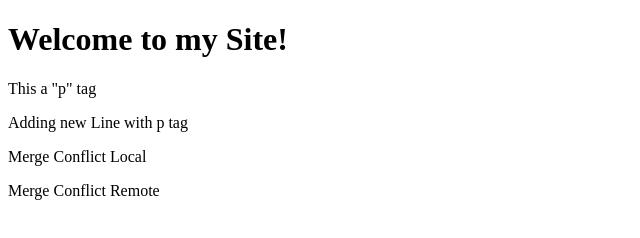
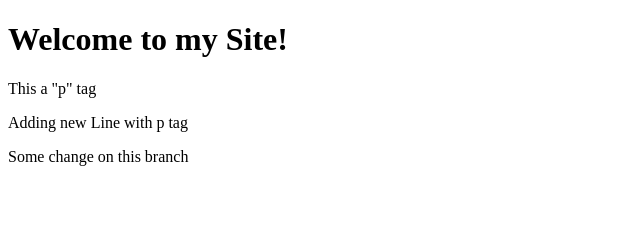
Before and after one commit to Kreyno93/vscode-git-terminal, a plain HTML site: page index.html in a window 1280 px wide. Shown: the whole page, without its empty margins (0-640 px from the left). Drawn offline with Linux system fonts and the light colour scheme.

Commit message:
update index

```diff
--- a/index.html
+++ b/index.html
@@ -7,7 +7,6 @@
   <h1>Welcome to my Site!</h1>
   <p>This a "p" tag</p>
   <p>Adding new Line with p tag</p>
-  <p>Merge Conflict Local</p>
-  <p>Merge Conflict Remote</p>
+  <p>Some change on this branch</p>
 </body>
 </html>
```
